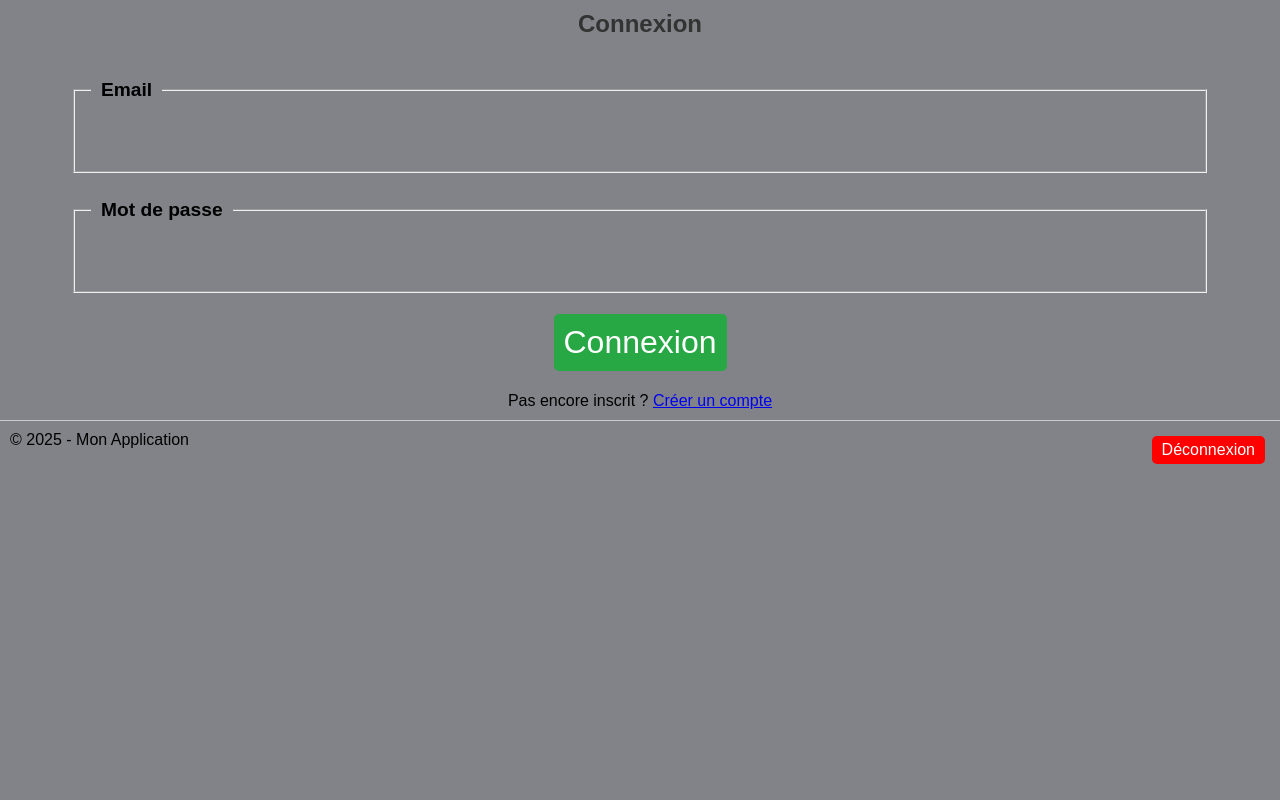
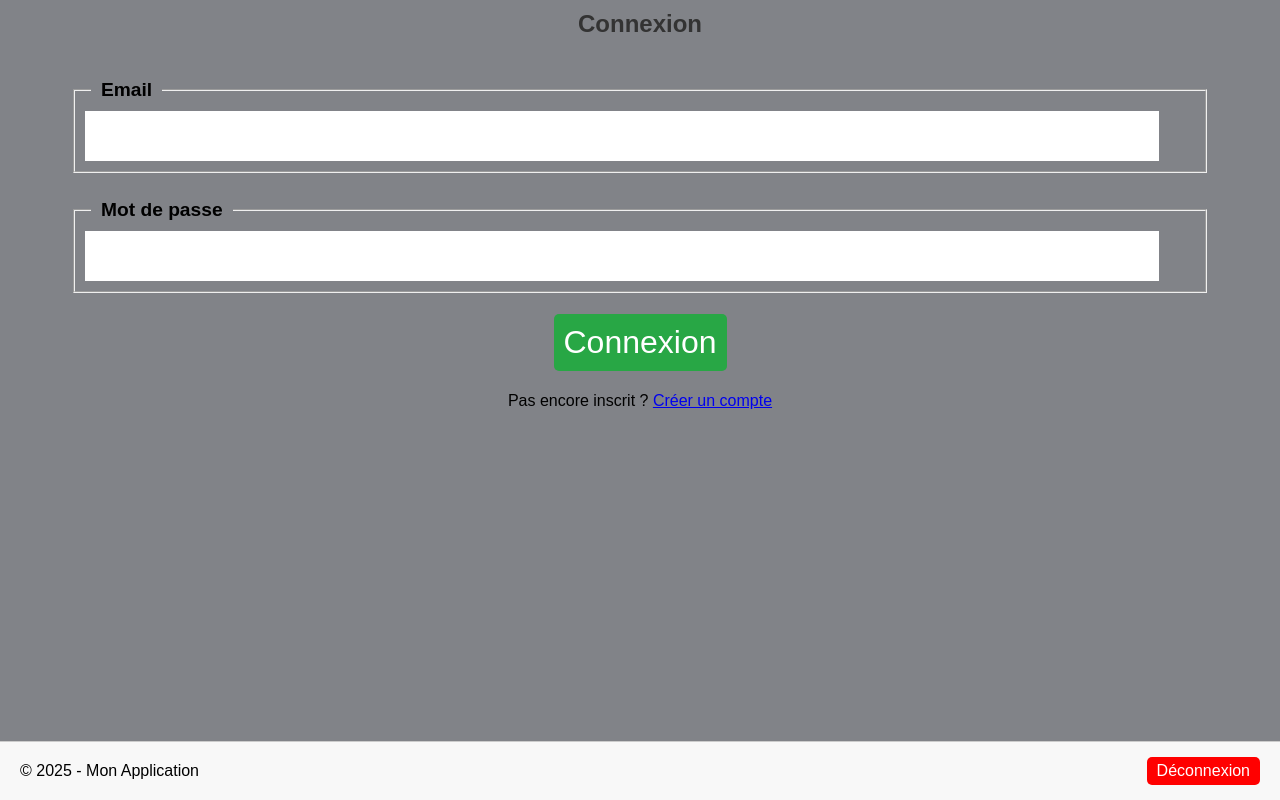
Before and after one commit to julien44830/fait_tourner, a React (Vite) app in the folder client/: page /connexion in a window 1280 px wide. Built offline with nearby package versions, Linux system fonts and the light colour scheme.

Commit message:
fix login redirect and css

```diff
--- a/client/src/index.css
+++ b/client/src/index.css
@@ -1,11 +1,15 @@
 @import "./style/connexion.css";
 @import "./style/book.css";
 @import "./style/home.css";
+@import "./style/footer.css";
 
 * {
     margin: 0;
     padding: 0;
     box-sizing: border-box;
     font-family: Arial, sans-serif;
+}
+
+body {
     background-color: rgb(129, 131, 136);
 }
--- a/client/src/layout/Footer.tsx
+++ b/client/src/layout/Footer.tsx
@@ -10,27 +10,9 @@ export default function Footer() {
     };
 
     return (
-        <footer
-            style={{
-                display: "flex",
-                justifyContent: "space-between",
-                padding: "10px",
-                borderTop: "1px solid #ccc",
-            }}
-        >
+        <footer>
             <p>© 2025 - Mon Application</p>
-            <button
-                onClick={handleLogout}
-                style={{
-                    backgroundColor: "red",
-                    color: "white",
-                    padding: "5px 10px",
-                    border: "none",
-                    cursor: "pointer",
-                }}
-            >
-                Déconnexion
-            </button>
+            <button onClick={handleLogout}>Déconnexion</button>
         </footer>
     );
 }
--- a/client/src/page/Login.tsx
+++ b/client/src/page/Login.tsx
@@ -25,7 +25,7 @@ export default function Login() {
             const data = await response.json();
             localStorage.setItem("token", data.token);
             localStorage.setItem("name", data.name);
-            navigate("/accueil");
+            setTimeout(() => navigate("/accueil"), 100);
         } catch (error) {
             console.error("❌ Erreur de connexion :", error);
         }
--- /dev/null
+++ b/client/src/style/footer.css
@@ -0,0 +1,26 @@
+footer {
+    position: fixed; /* ✅ Fixe le footer */
+    bottom: 0;
+    left: 0;
+    width: 100%;
+    background-color: #f8f8f8;
+    padding: 10px;
+    border-top: 1px solid #ccc;
+    display: flex;
+    justify-content: space-between;
+    align-items: center;
+}
+
+footer p {
+    margin: 0;
+    padding-left: 10px;
+}
+
+footer button {
+    background-color: red;
+    color: white;
+    padding: 5px 10px;
+    border: none;
+    cursor: pointer;
+    margin-right: 10px;
+}
```
